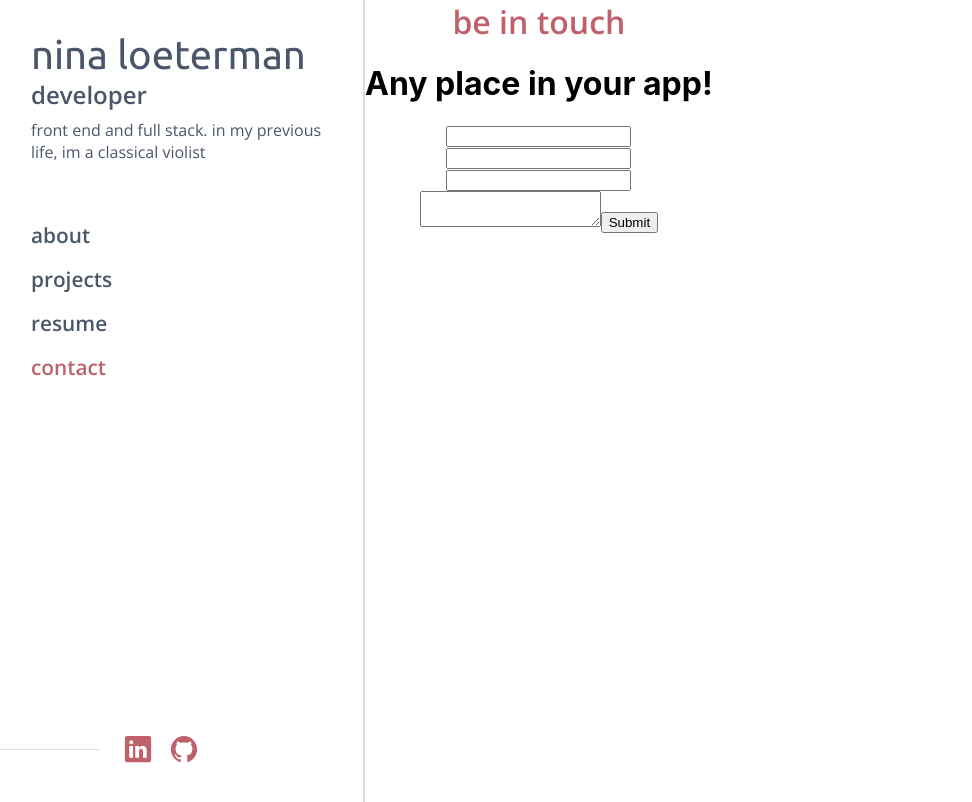
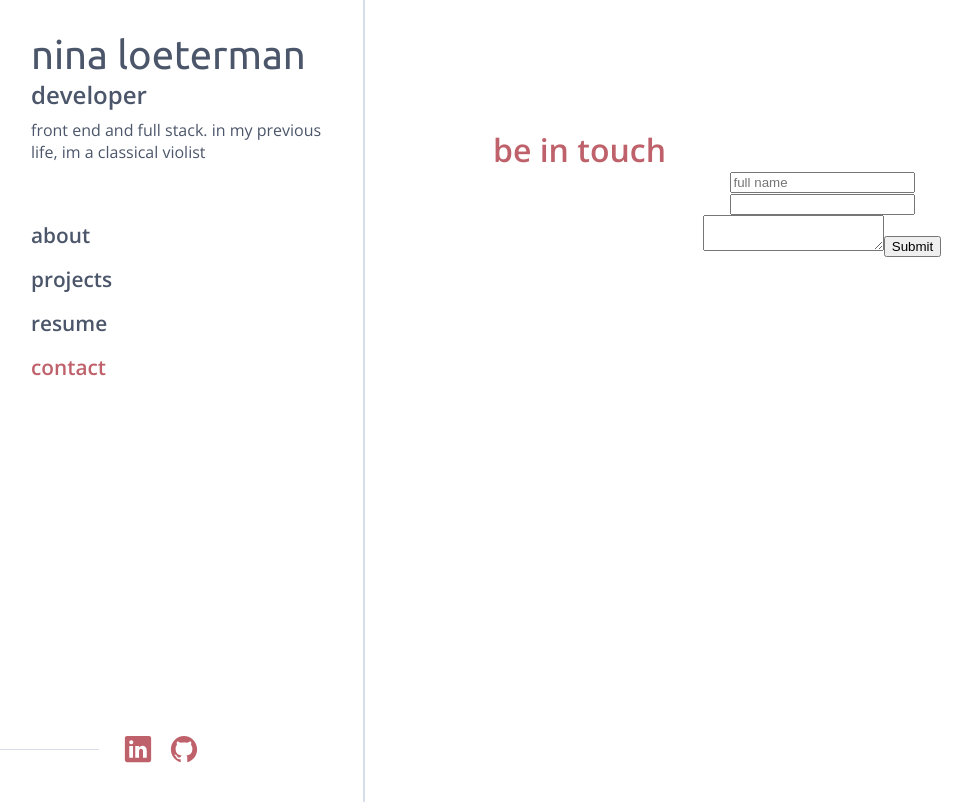
Before and after one commit to NinaLoeterman/portfolio, a React (Create React App) app: page /contact in a window 1280 px wide. Shown: the whole page, without its empty margins (1-973 px from the left). Built offline with nearby package versions, Linux system fonts and the light colour scheme.

Commit message:
form using full name

```diff
--- a/src/App.css
+++ b/src/App.css
@@ -19,3 +19,7 @@
 .semi-bold {
   font-weight: 600;
 }
+
+input {
+  box-sizing: border-box;
+}
--- a/src/components/UI/PageTitle/PageTitle.styles.css
+++ b/src/components/UI/PageTitle/PageTitle.styles.css
@@ -3,4 +3,5 @@
     font-size: 2rem;
     font-family: var(--main-font);
     font-weight: 600;
+    text-align: start;
 }
--- a/src/components/misc/ContactForm/ContactForm.jsx
+++ b/src/components/misc/ContactForm/ContactForm.jsx
@@ -1,13 +1,13 @@
 import React from "react";
 import { Formik, Form, Field, ErrorMessage } from "formik";
-import TextInput from '../TextInput/TextInput.jsx';
+import TextInput from "../TextInput/TextInput.jsx";
+import "./ContactForm.styles.css";
 
 const ContactForm = () => {
   return (
     <div>
-      <h1>Any place in your app!</h1>
       <Formik
-        initialValues={{ firstName: "", lastName: "", email: "", message: "" }}
+        initialValues={{ fullName: "", email: "", message: "" }}
         validate={(values) => {
           const errors = {};
           if (!values.email) {
@@ -28,9 +28,13 @@ const ContactForm = () => {
       >
         {({ isSubmitting }) => (
           <Form>
-            <Field type="text" name="firstName" component={TextInput}/>
-            <Field type="text" name="lastName" component={TextInput}/>
-            <Field type="email" name="email" component={TextInput}/>
+            <Field
+              type="text"
+              name="fullName"
+              component={TextInput}
+              placeholder="full name"
+            />
+            <Field type="email" name="email" component={TextInput} />
             <ErrorMessage name="email" component="div" />
             <Field as="textarea" name="message" />
             <ErrorMessage name="password" component="div" />
--- /dev/null
+++ b/src/components/misc/ContactForm/ContactForm.styles.css
@@ -0,0 +1,4 @@
+.contact-form--name-inputs {
+    display: flex;
+    justify-content: space-between;
+}
--- a/src/components/misc/TextInput/TextInput.jsx
+++ b/src/components/misc/TextInput/TextInput.jsx
@@ -1,4 +1,5 @@
 import React from "react";
+import "./TextInput.styles.css";
 
 const TextInput = ({
   field, // { name, value, onChange, onBlur }
@@ -6,11 +7,11 @@ const TextInput = ({
   ...props
 }) => (
   <div>
-      <input type="text" {...field} {...props} />
-      {touched[field.name] &&
-        errors[field.name] && <div className="error">{errors[field.name]}</div>}
+    <input className="text-input" placeholder={props.placeholder} {...field} {...props} />
+    {touched[field.name] && errors[field.name] && (
+      <div className="error">{errors[field.name]}</div>
+    )}
   </div>
 );
 
-
 export default TextInput;
--- a/src/components/misc/TextInput/TextInput.styles.css
+++ b/src/components/misc/TextInput/TextInput.styles.css
@@ -0,0 +1,16 @@
+.text-input {
+    width: 100%;
+    background-color: var(--secondary-bg);
+    border: none;
+    height: 50px;
+    border-radius: var(--margin-small);
+    margin: var(--margin-small) 0px;
+    padding: var(--margin-small) var(--margin-main);
+    font-size: 1rem;
+}
+
+.text-input:focus {
+    outline: none;
+    box-shadow: 0 0 0 1px var(--main-accent);
+    border-radius: var(--margin-small);
+}
--- a/src/components/pages/ContactPage/ContactPage.jsx
+++ b/src/components/pages/ContactPage/ContactPage.jsx
@@ -1,10 +1,11 @@
 import React from "react";
 import ContactForm from "../../misc/ContactForm/ContactForm";
 import PageTitle from "../../UI/PageTitle/PageTitle";
+import './ContactPage.styles.css';
 
 const ContactPage = () => {
   return (
-    <div>
+    <div className="contact-page">
       <PageTitle title="be in touch" />
       <ContactForm />
     </div>
--- a/src/components/pages/ContactPage/ContactPage.styles.css
+++ b/src/components/pages/ContactPage/ContactPage.styles.css
@@ -0,0 +1,4 @@
+.contact-page {
+    width: 100%;
+    margin: 10%;
+}
```
Also changed, not shown: 1 other file (tests, documents, lock files or other folders). Lines whose indentation alone changed are shown as unchanged.
